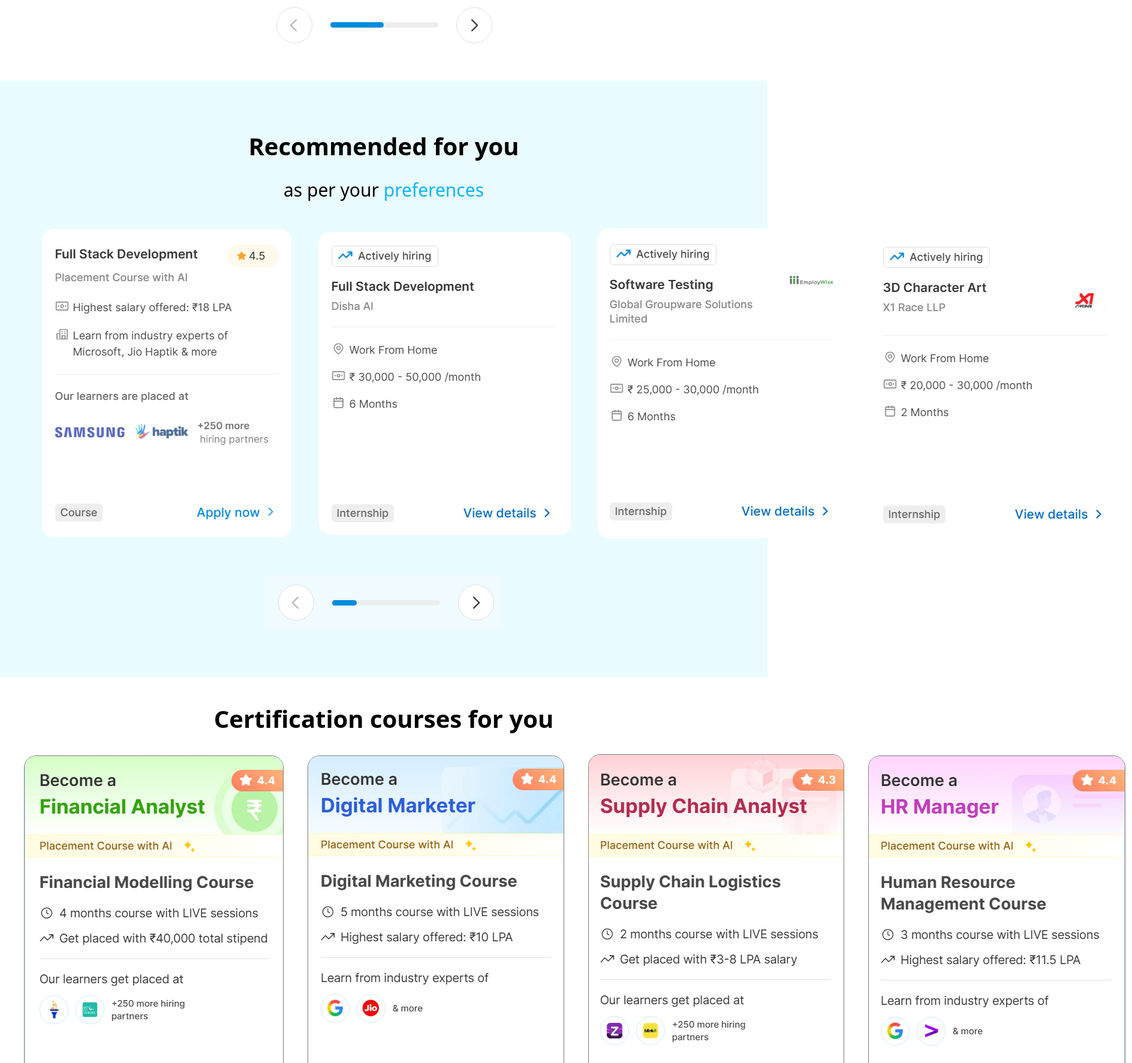
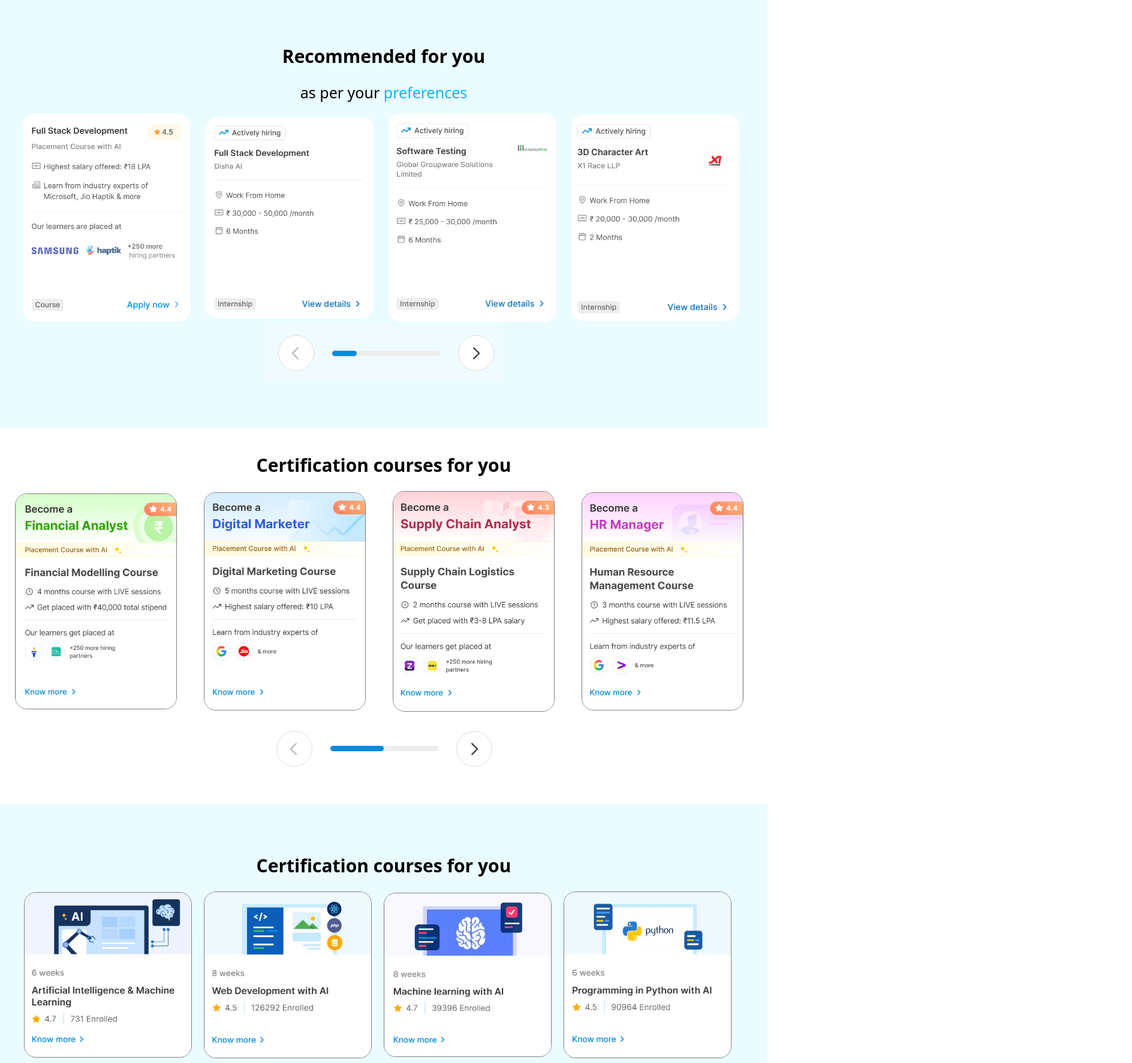
Before and after one commit to kumarisurbhi79/internshalaclone, a React (Vite) app: page / in a window 1280 px wide. Shown: the part 1000-2773 px from the top of the page at 60% size, 1888 px wide, since content can reach past the window. Built offline with nearby package versions, Linux system fonts and the light colour scheme.

Commit message:
change file

```diff
--- a/src/Navbar.css
+++ b/src/Navbar.css
@@ -10,7 +10,7 @@
     background-color: rgb(46, 46, 185);
     color: white;
     padding: 15px;
-    font-size: 24px;
+    font-size: 20px;
     font-weight: bold;
 }
 #sp{
@@ -32,11 +32,15 @@
     align-items:center;
     gap: 40px;
     padding: 10px;
-    font-size: 20px;
-     margin-left: 900px;
+    font-size: 13px;
+     margin-left: 450px;
      justify-content: space-between;
 }
 #chat{
+    width: 50px;
+    height: 50px;
+}
+#email{
     width: 70px;
     height: 70px;
 }
@@ -51,23 +55,23 @@
 
 #hi{
     text-align: center;
-    font-size: 40px;
+    font-size: 30px;
     margin-top: 40px;
     font-weight: bold;
 }
 #by{
    text-align: center;
     margin-top: 20px;
-    font-size: 30px;
+    font-size: 25px;
 
 }
 .pic{
     display:flex;
-    height: 500px;
-    width: 600px;
+    height: 400px;
+    width: 400px;
      align-items: center;
     gap: 20px;
-    margin-left: 28px;
+    margin-left:20px;
 }
 
 .na{
@@ -86,7 +90,7 @@
 
  #hii{
   text-align: center;
-    font-size: 40px;
+    font-size: 30px;
     margin-top: 20px;
     font-weight: bold;
     padding: 20px;
@@ -94,7 +98,7 @@
 
  #bye{
  text-align: center;
-    font-size: 30px;
+    font-size: 25px;
  }
 
  .ram{
@@ -104,12 +108,12 @@
 
  .img{
      display:flex;
-    height: 500px;
-    width: 600px;
+    height: 280px;
+    width: 280px;
      align-items: center;
-    gap: 45px;
-    margin-left:50px;
-    margin: 50px;
+    gap:25px;
+    margin-left:18px;
+    margin-top: 50px;
  }
 
 #img1, #img2, #img3, #img4 {
@@ -120,7 +124,7 @@
 4th file */
 #hiii{
      text-align: center;
-    font-size: 40px;
+    font-size: 30px;
     margin-top: 20px;
     font-weight: bold;
     padding: 20px;
@@ -128,12 +132,13 @@
 
 .imgs{
      display:flex;
-    height: 500px;
-    width: 600px;
+    height: 270px;
+    width: 270px;
      align-items: center;
-    gap: 40px;
-    margin: 50px;
-    margin-left: 40px;
+    gap: 45px;
+    margin-left:25px;
+    margin-top: 50px;
+    margin-bottom: 40px;
 }
 
 #sp1, #sp2, #sp3, #sp4 {
@@ -144,13 +149,13 @@
 /* 5th file  */
 
 .imgss{
-      display:flex;
-    height: 500px;
-    width: 600px;
+     display:flex;
+    height: 280px;
+    width: 280px;
      align-items: center;
-    gap: 40px;
-    margin: 50px;
-    margin-left: 30px;
+    gap: 20px;
+    margin-left:20px;
+    margin-bottom: 30px;
 }
 
 #bh1, #bh2, #bh3, #bh4 {
@@ -159,7 +164,7 @@
 }
 #g{
      text-align: center;
-    font-size: 30px;
+    font-size: 25px;
 }
 #k{
    color: blue;
@@ -174,7 +179,7 @@
 
 
 #a{
-    font-size: 25px;
+    font-size: 21px;
     margin-top: 20px;
     font-weight: bold;
     padding: 20px;
@@ -182,7 +187,7 @@
 }
 
 #aa{
-    font-size: 25px;
+    font-size: 20px;
   color: grey;
   line-height: 45px;
   margin-bottom: 15px;
@@ -214,7 +219,7 @@
   margin-bottom: 40px;
   gap: 250px;
   font-weight: bold;
-  font-size: 20px;
+  font-size: 15px;
 }
 
 .col p {
@@ -234,7 +239,7 @@
 
 .bottom-right {
   text-align: right;
-  font-size: 20px;
+  font-size: 15px;
   font-weight: bold;
 }
 
```
